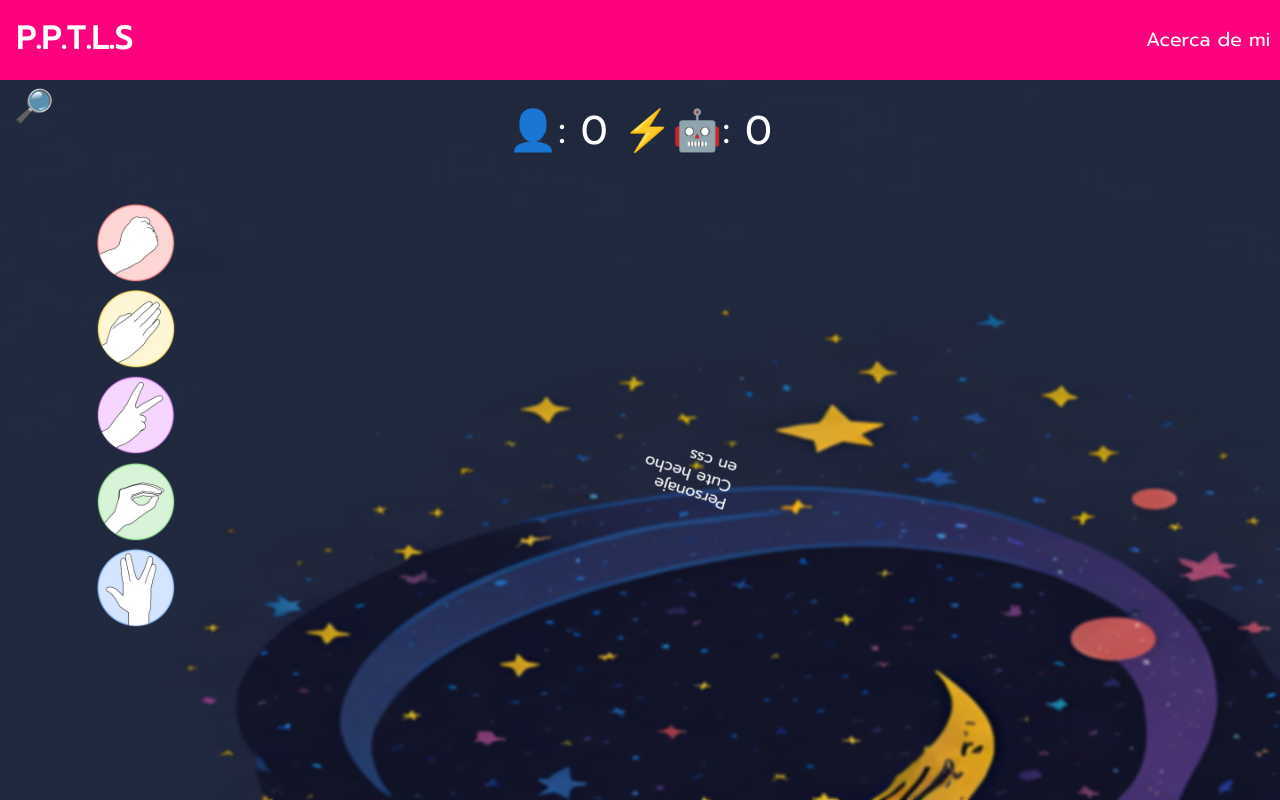
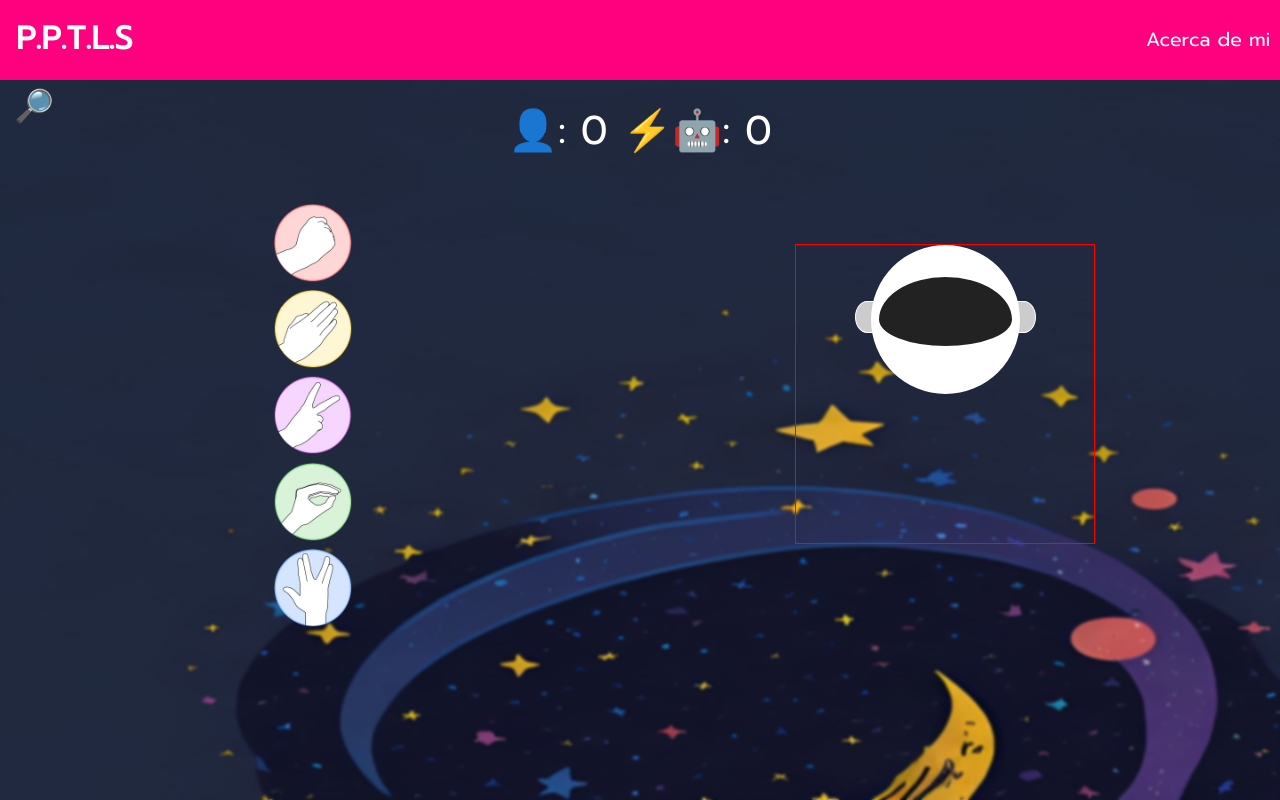
Before and after one commit to metalpoch/piedra-papel-tijera-lagarto-spock, a React (Vite) app: page / in a window 1280 px wide. Built offline with nearby package versions, Linux system fonts and the light colour scheme; no server answers.

Commit message:
style: workin in character

```diff
--- a/src/App.jsx
+++ b/src/App.jsx
@@ -4,7 +4,6 @@ import withReactContent from "sweetalert2-react-content";
 import Navbar from "./components/Navbar";
 import Score from "./components/Score";
 import Rules from "./components/Rules";
-import Character from "./components/Character";
 import Control from "./components/Control";
 
 import useFetch from "./hooks/useFetch";
@@ -58,7 +57,6 @@ function App() {
       </header>
       <main>
         <Rules />
-        <Character />
         <Score pc={scorePc} player={scorePlayer} />
         <Control handle={handleUrl} />
       </main>
--- a/src/components/Character.jsx
+++ b/src/components/Character.jsx
@@ -1,6 +1,15 @@
 import style from "./Character.module.css";
 const Character = () => {
-  return <div className={style.character}></div>;
+  return (
+    <div className={style.character}>
+      <div className={style.head}></div>
+      <div className={style.body}>
+        <div className={style.armLeft}></div>
+        <div className={style.armRigth}></div>
+      </div>
+      <div className={style.legs}></div>
+    </div>
+  );
 };
 
 export default Character;
--- a/src/components/Character.module.css
+++ b/src/components/Character.module.css
@@ -1,23 +1,109 @@
 .character {
-  position: absolute;
-  width: 100px;
-  height: 100px;
-  background: var(--yellow);
-  top: 50%;
-  left: 50%;
-  z-index: -1;
-  animation: spiner 10s infinite linear;
+  display: flex;
+  flex-direction: column;
+  align-items: center;
+  width: 300px;
+  height: 300px;
+  border: solid 1px red;
 }
 
-.character::before {
-  content: "Personaje Cute hecho en css";
+.head {
+  position: relative;
+  width: 50%;
+  height: 50%;
+  border-radius: 50%;
+  border-top: 2em solid #fff;
+  border-left: 0.5em solid #fff;
+  border-right: 0.5em solid #fff;
+  border-bottom: 3em solid #fff;
+  background: #222;
 }
 
-@keyframes spiner {
-  from {
-    transform: rotate(0deg);
+.head::before {
+  content: "";
+  position: absolute;
+  width: 1.5em;
+  height: 2em;
+  border: 1px solid;
+  border-radius: 50% 0 0 50%;
+  top: 35%;
+  right: 100%;
+  background: #ccc;
+  z-index: -1;
+}
+
+.head::after {
+  content: "";
+  position: absolute;
+  width: 1.5em;
+  height: 2em;
+  border: 1px solid;
+  border-radius: 0 50% 50% 0;
+  top: 35%;
+  left: 100%;
+  background: #ccc;
+  z-index: -1;
+}
+
+@keyframes vapor {
+  0% {
+    transform: translate(0px, 0px) scale(0);
   }
-  to {
-    transform: rotate(360deg);
+  0.5% {
+    transform: translate(-20px, 90px);
+  }
+  0.6% {
+    transform: translate(-20px, 90px) scale(0);
+  }
+  49.9% {
+    transform: translate(0px, 0px) scale(0);
+  }
+  50% {
+    transform: translate(0px, 0px) scale(0);
+  }
+  50.5% {
+    transform: translate(-20px, 90px);
+  }
+  50.6% {
+    transform: translate(-20px, 90px) scale(0);
+  }
+  89.9% {
+    transform: translate(0px, 0px) scale(0);
+  }
+  90% {
+    transform: translate(0px, 0px) scale(0);
+  }
+  90.5% {
+    transform: translate(-20px, 90px);
+  }
+  90.6% {
+    transform: translate(-20px, 90px) scale(0);
+  }
+  100% {
+    transform: translate(0px, 0px) scale(0);
   }
 }
+
+@keyframes fly {
+  0% {
+    transform: translate(0px, 0px);
+  }
+  10% {
+    transform: translate(12px, -10px);
+  }
+  25% {
+    transform: translate(4px, 50px);
+  }
+  50% {
+    transform: translate(-4px, 10px);
+  }
+  60% {
+    transform: translate(-10px, 30px);
+  }
+  75% {
+    transform: translate(8px, -85px);
+  }
+  100% {
+    transform: translateY(0x, 0px);
+  }
+}
--- a/src/components/Control.jsx
+++ b/src/components/Control.jsx
@@ -1,4 +1,5 @@
 import style from "./Control.module.css";
+import Character from "../components/Character";
 import stone from "../assets/stone.png";
 import paper from "../assets/paper.png";
 import scissors from "../assets/scissors.png";
@@ -16,11 +17,14 @@ const hands = {
 const Control = ({ handle }) => {
   return (
     <div className={style.container}>
-      {Object.keys(hands).map((item, i) => (
-        <button key={i} className={style.button} onClick={() => handle(item)}>
-          <img className={style.img} src={hands[item]} />
-        </button>
-      ))}
+      <div className={style.wrapper}>
+        {Object.keys(hands).map((item, i) => (
+          <button key={i} className={style.button} onClick={() => handle(item)}>
+            <img className={style.img} src={hands[item]} />
+          </button>
+        ))}
+      </div>
+      <Character />
     </div>
   );
 };
--- a/src/components/Control.module.css
+++ b/src/components/Control.module.css
@@ -1,4 +1,11 @@
 .container {
+  display: flex;
+  width: 100%;
+  align-items: center;
+  justify-content: space-around;
+}
+
+.wrapper {
   display: flex;
   flex-direction: column;
   width: 20vw;
```
Also changed, not shown: 1 other file (tests, documents, lock files or other folders).
